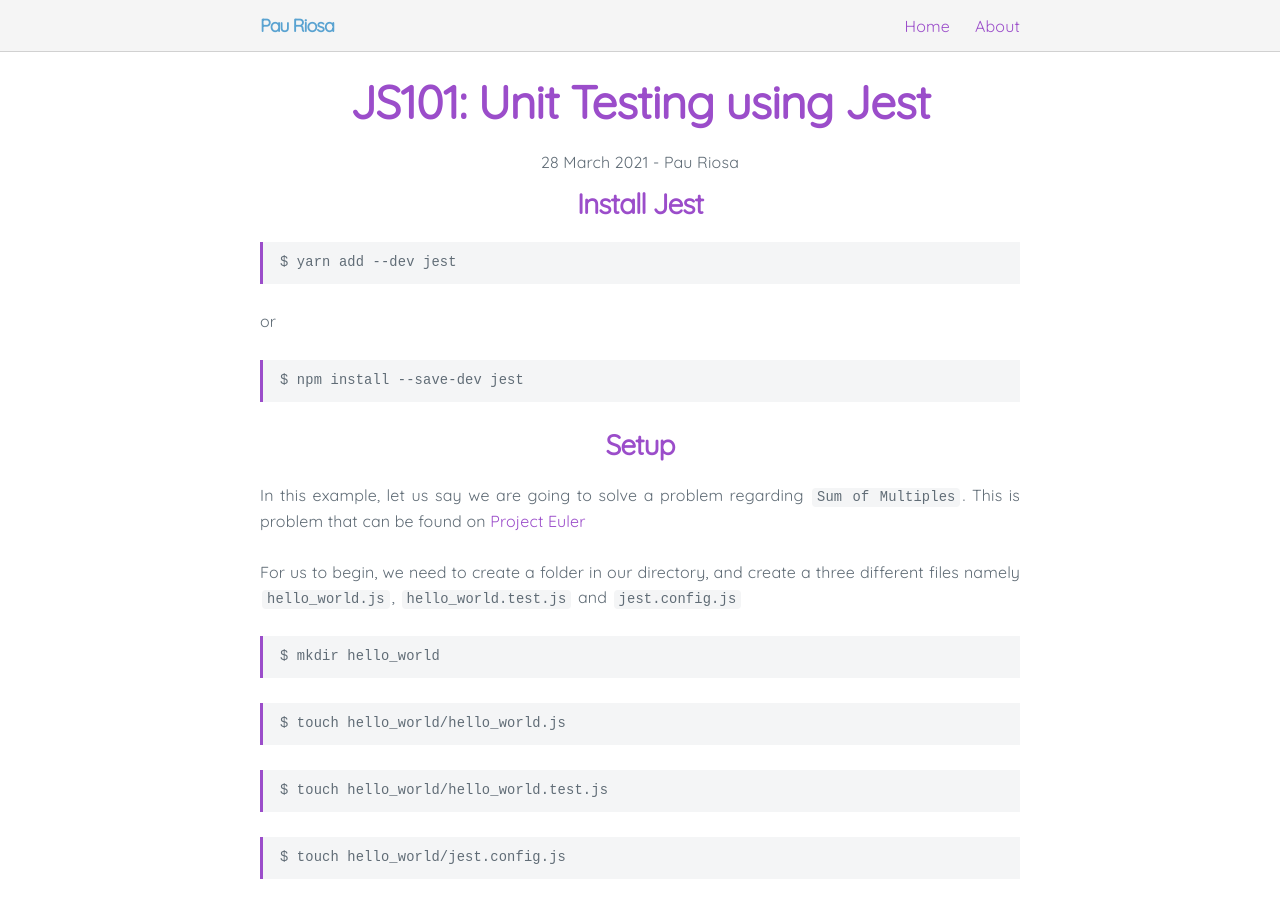
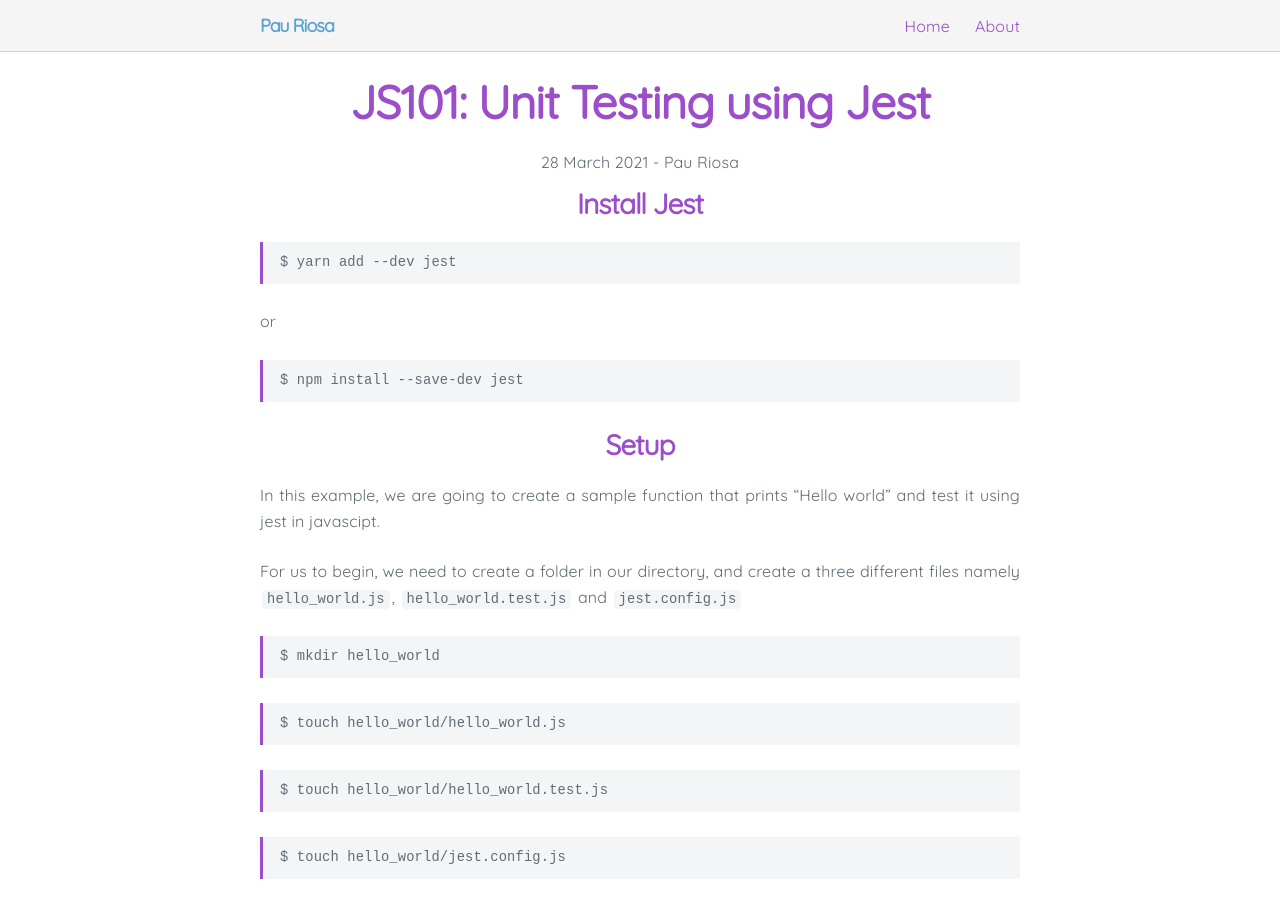
Before and after one commit to pau-riosa/pau-riosa.github.io, a Jekyll site: the page built from _posts/2021-03-28-creating-unit-test-in-javascript.md, in a window 1280 px wide and 900 px high. Built offline with Jekyll 4.4.1, drawn with Linux system fonts in a browser that asks for light colours.

```diff
--- a/_posts/2021-03-28-creating-unit-test-in-javascript.md
+++ b/_posts/2021-03-28-creating-unit-test-in-javascript.md
@@ -18,8 +18,7 @@
 
 ### Setup
 
-In this example, let us say we are going to solve a problem regarding `Sum of Multiples`.
-This is problem that can be found on [Project Euler](http://projecteuler.net/problem=1)
+In this example, we are going to create a sample function that prints "Hello world" and test it using jest in javascipt.
 
 For us to begin, we need to create a folder in our directory, and create a three different files namely
 `hello_world.js`, `hello_world.test.js` and `jest.config.js`
```
Also changed, not shown: about.md (+1 -0 lines).
